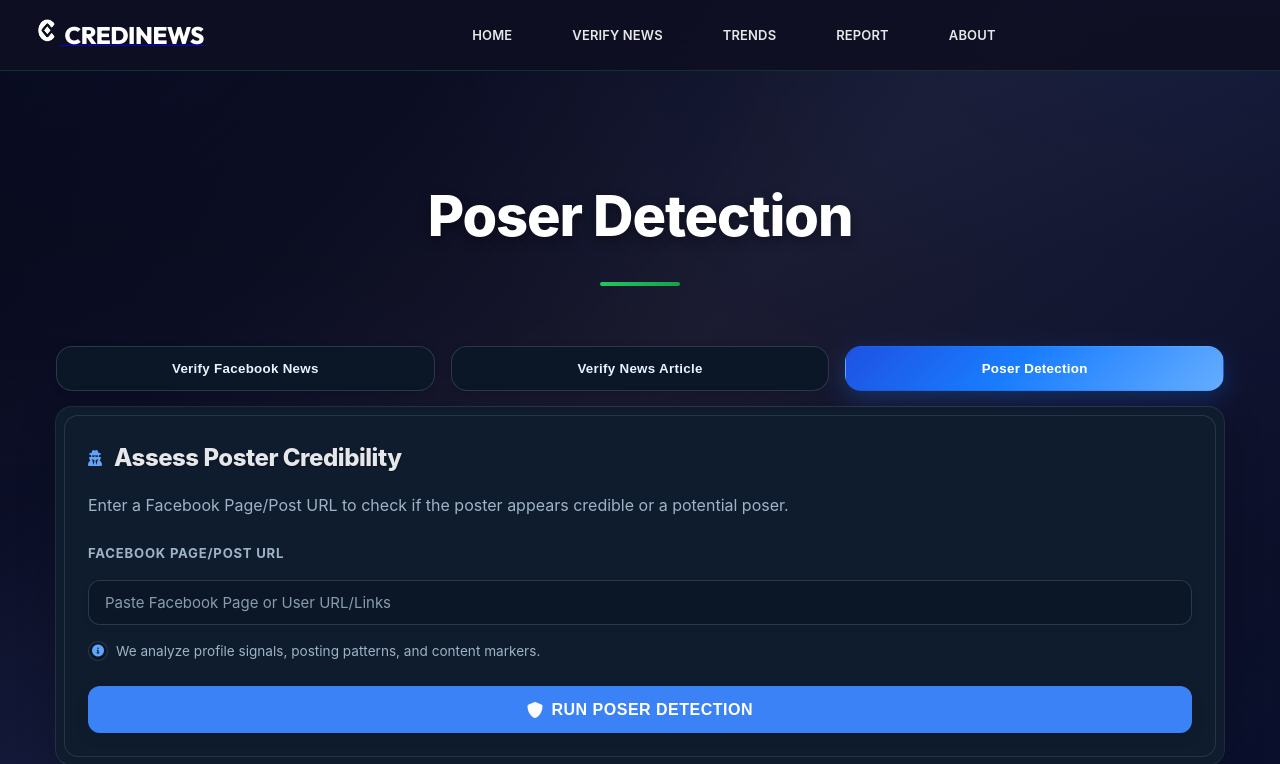
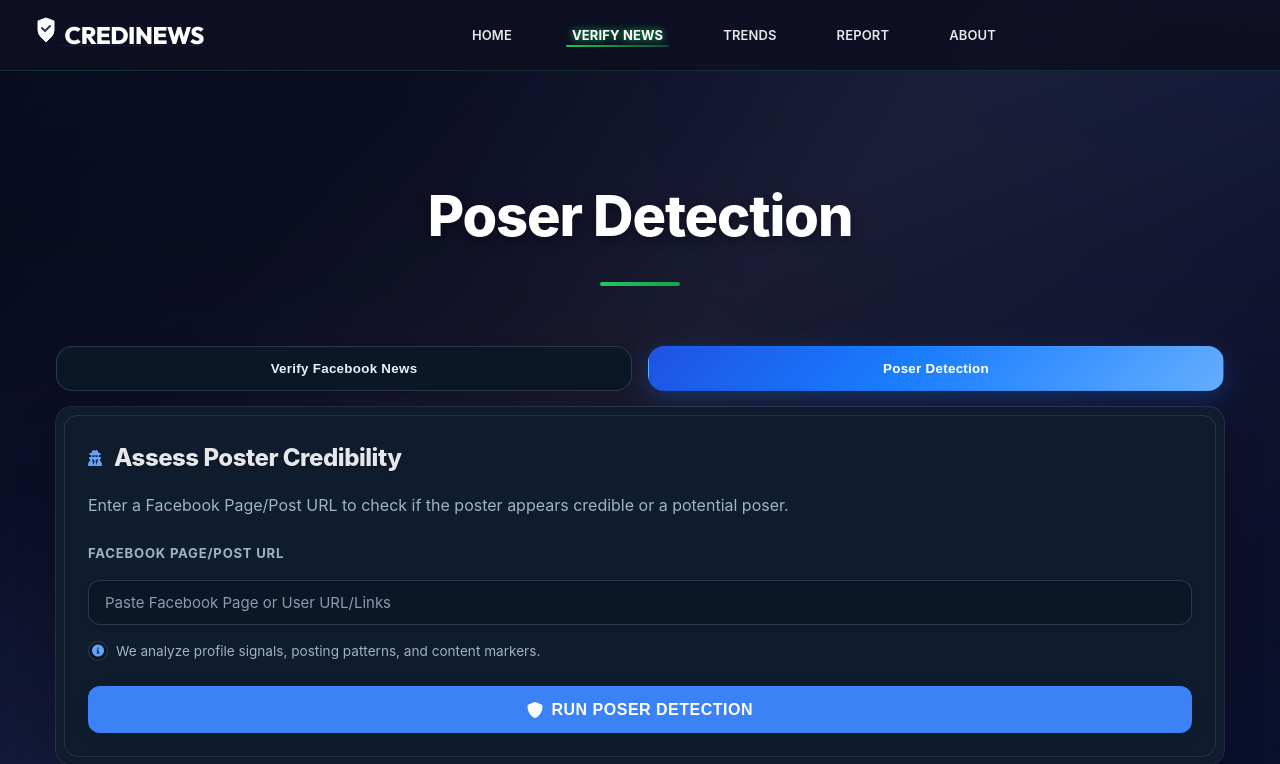
Before and after one commit to MojicaMhace/CrediNews, a PHP site: page /poser-detection.html in a window 1280 px wide. Shown: the top 764 px of the page. Run offline with PHP 8.4, Linux system fonts and the light colour scheme; some libraries are stand-ins or nearby versions.

Commit message:
Removed Verify News Article

```diff
--- a/poser-detection.css
+++ b/poser-detection.css
@@ -453,7 +453,7 @@
 .poser-modal .modal-footer .verify-btn { width: auto; min-width: 140px; padding: 10px 16px; font-size: 0.875rem; border-radius: 10px; letter-spacing: 0.3px; }
 .poser-detection-page .verify-news-container .toggle-buttons {
     display: grid;
-    grid-template-columns: repeat(3, minmax(180px, 1fr));
+    grid-template-columns: repeat(2, minmax(180px, 1fr));
     gap: 16px;
     width: 100%;
     margin: 0 0 16px 0;
@@ -490,11 +490,6 @@
     background: linear-gradient(135deg, #1d4ed8 0%, #1877f2 45%, #3b82f6 100%) !important;
     color: #fff !important;
     border-color: #166fe5 !important;
-}
-.poser-detection-page .verify-news-container #show-url-verify.toggle-btn:hover {
-    background: linear-gradient(135deg, #16a34a 0%, #22c55e 45%, #34d399 100%) !important;
-    color: #fff !important;
-    border-color: #16a34a !important;
 }
 .poser-detection-page .verify-news-container #open-poser-detection.toggle-btn:hover {
     background: linear-gradient(135deg, #7e22ce 0%, #6d28d9 50%, #9333ea 100%) !important;
--- a/poser-detection.html
+++ b/poser-detection.html
@@ -16,14 +16,18 @@
         <div class="nav-container">
             <div class="nav-brand">
                 <a href="index.html" class="logo">
-                    <img src="images/logo.png" class="brand-logo" alt="CrediNews logo">
+                    <svg width="24" height="28" viewBox="0 0 24 28" class="brand-logo">
+                        <path d="M12 2 L20 5 L20 14 Q20 18 17 21 Q14 24 12 26 Q10 24 7 21 Q4 18 4 14 L4 5 Z"
+                              fill="white" stroke="white" stroke-width="1"/>
+                        <path d="M8 12 L11 15 L16 10" stroke="#2D3748" stroke-width="2" fill="none" stroke-linecap="round" stroke-linejoin="round"/>
+                    </svg>
                     <span class="brand-text">CREDINEWS</span>
                 </a>
             </div>
             <div class="nav-menu">
                 <ul class="nav-links">
                     <li><a href="index.html" class="nav-link">Home</a></li>
-                    <li><a href="verify-news.html" class="nav-link">Verify News</a></li>
+                    <li><a href="verify-news.html" class="nav-link active">Verify News</a></li>
                     <li><a href="trends.html" class="nav-link">Trends</a></li>
                     <li><a href="report.html" class="nav-link">Report</a></li>
                     <li><a href="about.html" class="nav-link">About</a></li>
@@ -42,7 +46,6 @@
             <div class="verify-news-container">
                 <div class="toggle-buttons">
                     <button id="show-facebook-verify" class="toggle-btn">Verify Facebook News</button>
-                    <button id="show-url-verify" class="toggle-btn">Verify News Article</button>
                     <button id="open-poser-detection" class="toggle-btn active">Poser Detection</button>
                 </div>
 
--- a/poser-detection.js
+++ b/poser-detection.js
@@ -1,8 +1,6 @@
 document.addEventListener('DOMContentLoaded', () => {
   const goFacebookBtn = document.getElementById('show-facebook-verify');
-  const goUrlBtn = document.getElementById('show-url-verify');
   if (goFacebookBtn) goFacebookBtn.addEventListener('click', () => window.location.href = 'verify-news.html?section=facebook');
-  if (goUrlBtn) goUrlBtn.addEventListener('click', () => window.location.href = 'verify-news.html?section=url');
 
   const runBtn = document.getElementById('run-poser-btn');
   const urlInput = document.getElementById('poser-url');
```
